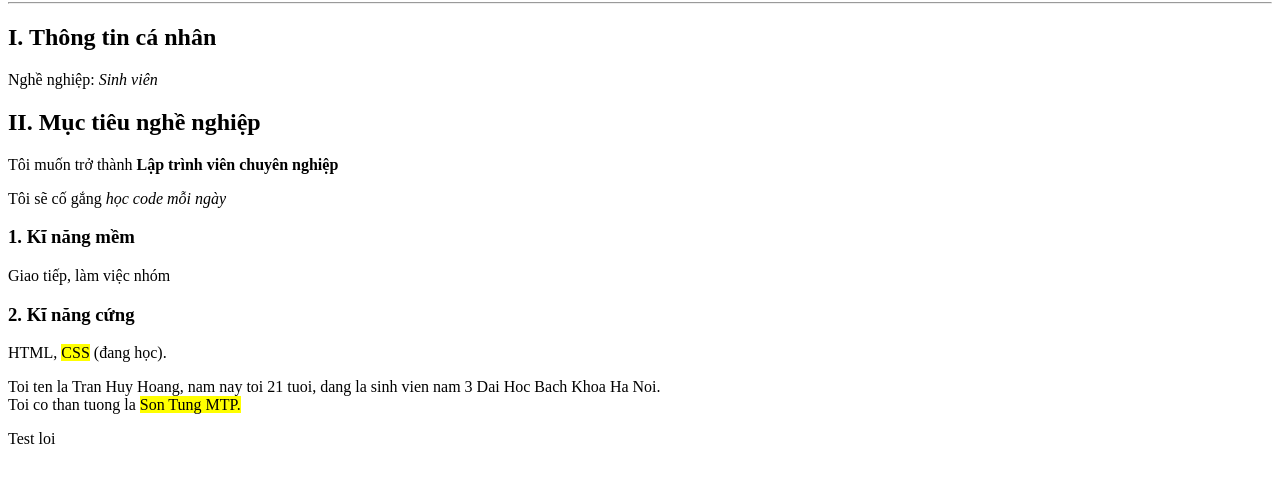
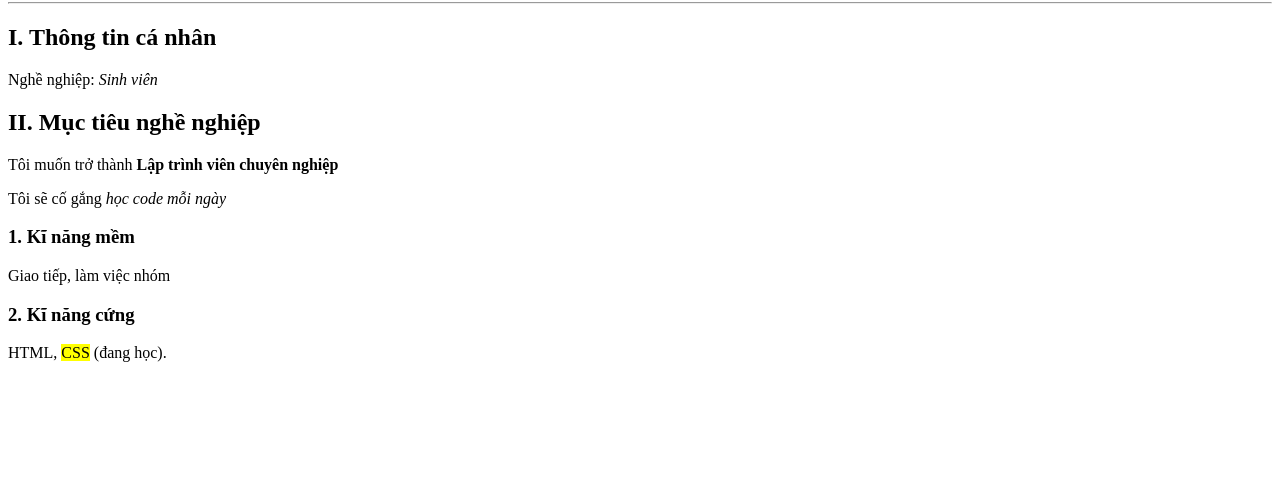
Before and after one commit to TontonYuta/project-teamwork, a plain HTML site: page profile.html in a window 1280 px wide. Shown: the part 78-560 px from the top of the page. Drawn offline with Linux system fonts and the light colour scheme.

Commit message:
Xong ngay 3

```diff
--- a/profile.html
+++ b/profile.html
@@ -1,10 +1,12 @@
 <!DOCTYPE html>
 <html lang="en">
+
 <head>
     <meta charset="UTF-8">
     <meta name="viewport" content="width=device-width, initial-scale=1.0">
     <title>Hồ sơ cá nhân</title>
 </head>
+
 <body>
     <h1>SƠ YẾU LÝ LỊCH</h1>
     <hr>
@@ -22,7 +24,6 @@
     <p>HTML, <mark>CSS</mark> (đang học).</p>
 
 
-    <p>Toi ten la Tran Huy Hoang, nam nay toi 21 tuoi, dang la sinh vien nam 3 Dai Hoc Bach Khoa Ha Noi. <br> Toi co than tuong la <mark>Son Tung MTP.</mark></p>
-    <p>Test loi</p>
 </body>
+
 </html>
```
